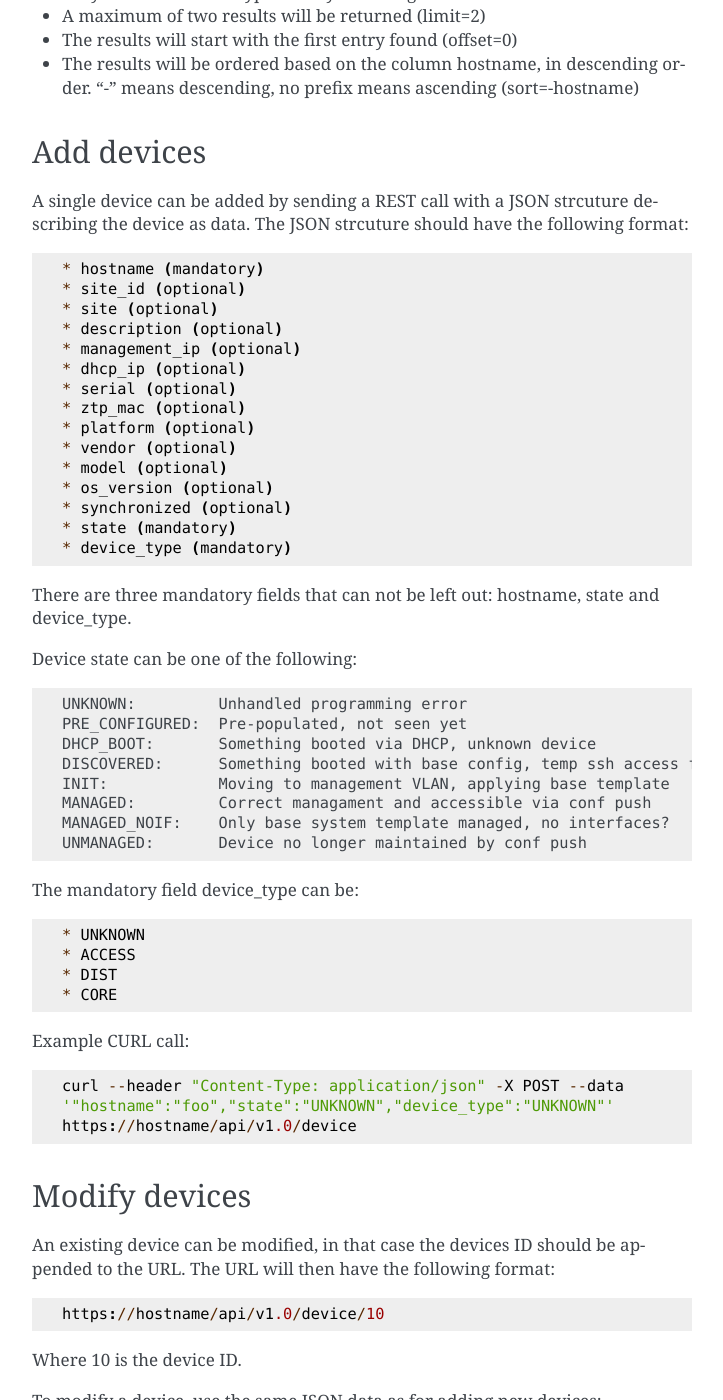
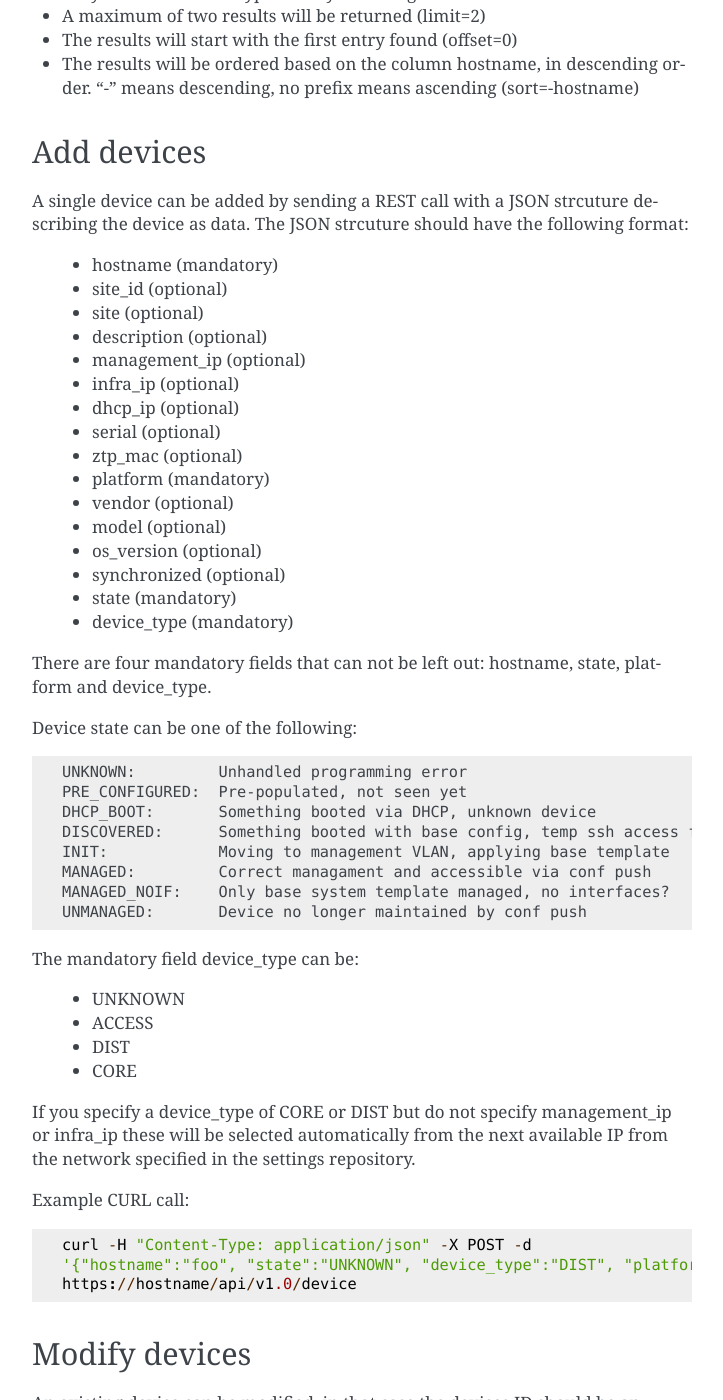
Before and after one commit to SUNET/cnaas-nms, a Sphinx documentation site: the page built from docs/apiref/devices.rst, in a window 1280 px wide and 1400 px high, scrolled down 1271 px. Shown: the whole window, without its empty margins (388-1111 px from the left). Built offline with Sphinx 7.4.7, drawn with Linux system fonts in a browser that asks for light colours.

Commit message:
Fix test for add device and update docs for adding a new device

```diff
--- a/docs/apiref/devices.rst
+++ b/docs/apiref/devices.rst
@@ -75,17 +75,16 @@ A single device can be added by sending a REST call with a JSON
 strcuture describing the device as data. The JSON strcuture should
 have the following format:
 
-::
-
    * hostname (mandatory)
    * site_id (optional)
    * site (optional)
    * description (optional)
    * management_ip (optional)
+   * infra_ip (optional)
    * dhcp_ip (optional)
    * serial (optional)
    * ztp_mac (optional)
-   * platform (optional)
+   * platform (mandatory)
    * vendor (optional)
    * model (optional)
    * os_version (optional)
@@ -93,8 +92,8 @@ have the following format:
    * state (mandatory)
    * device_type (mandatory)
 
-There are three mandatory fields that can not be left out: hostname,
-state and device_type.
+There are four mandatory fields that can not be left out: hostname,
+state, platform and device_type.
 
 Device state can be one of the following:
 
@@ -111,19 +110,21 @@ Device state can be one of the following:
 
 The mandatory field device_type can be:
 
-::
-
    * UNKNOWN
    * ACCESS
    * DIST
    * CORE
 
+If you specify a device_type of CORE or DIST but do not specify management_ip
+or infra_ip these will be selected automatically from the next available IP
+from the network specified in the settings repository.
+
 Example CURL call:
 
 ::
 
-   curl --header "Content-Type: application/json" -X POST --data
-   '"hostname":"foo","state":"UNKNOWN","device_type":"UNKNOWN"'
+   curl -H "Content-Type: application/json" -X POST -d
+   '{"hostname":"foo", "state":"UNKNOWN", "device_type":"DIST", "platform": "eos"}'
    https://hostname/api/v1.0/device
 
 Modify devices
```
Also changed, not shown: 1 other file.
